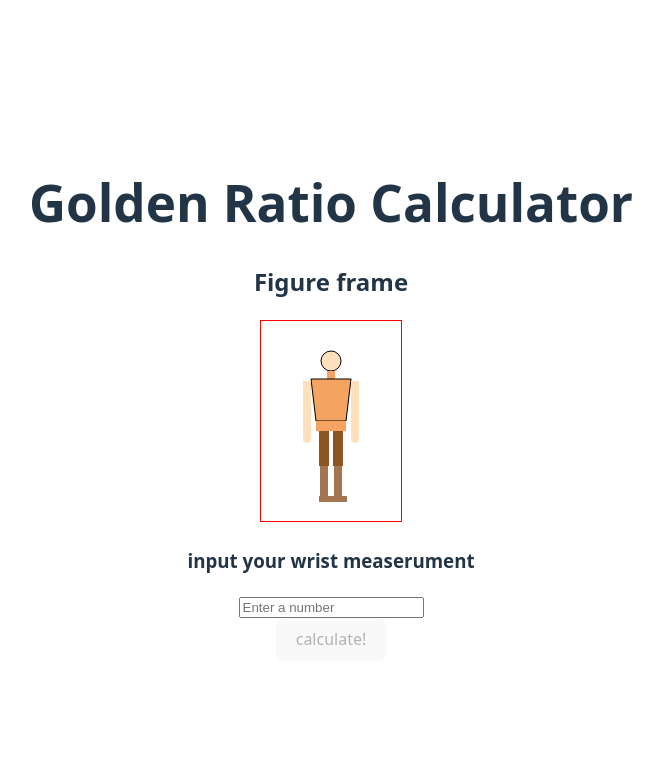
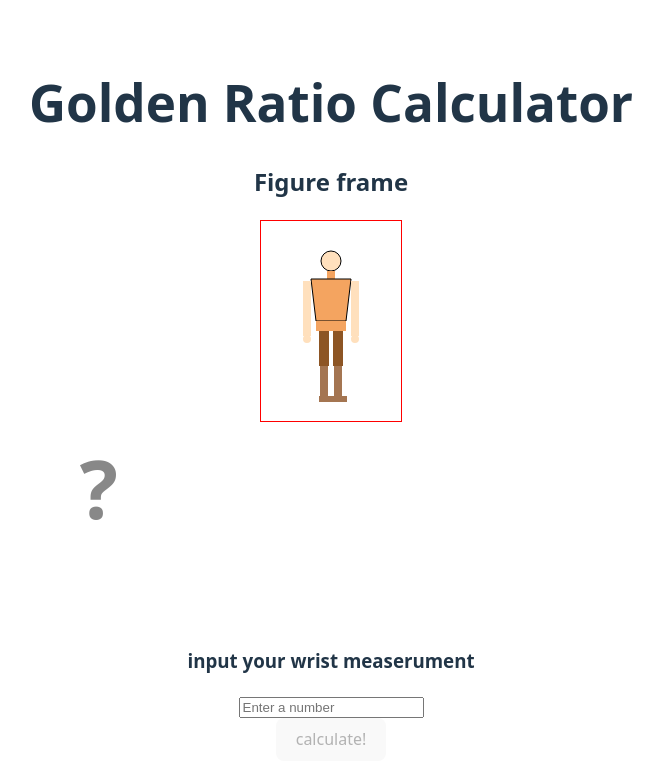
Before and after one commit to JohanCodeForFun/golden-ratio, a React (Vite) app: page / in a window 1280 px wide. Shown: the top 784 px of the page, without its empty margins (309-972 px from the left). Built offline with nearby package versions, Linux system fonts and the light colour scheme.

Commit message:
WIP placeholder overlay for canvas when golden ratio result is not displayed

```diff
--- a/src/App.tsx
+++ b/src/App.tsx
@@ -95,7 +95,23 @@ function App() {
       <div>
         <h2>Figure frame</h2>
         <canvas id="canvas" width="140" height="200"></canvas>
-
+        {goldenRatioResult === false && (
+          <div
+            style={{
+              width: "140px",
+              height: "200px",
+              background: "rgba(255,255,255,0.7)",
+              backdropFilter: "blur(6px)",
+            }}
+          >
+            <span style={{
+              fontSize: "5rem",
+              color: "#888",
+              fontWeight: "bold",
+              textShadow: "0 2px 8px #fff"
+            }}>?</span>
+          </div>
+        )}
       </div>
 
       {goldenRatioResult === false && (
```
